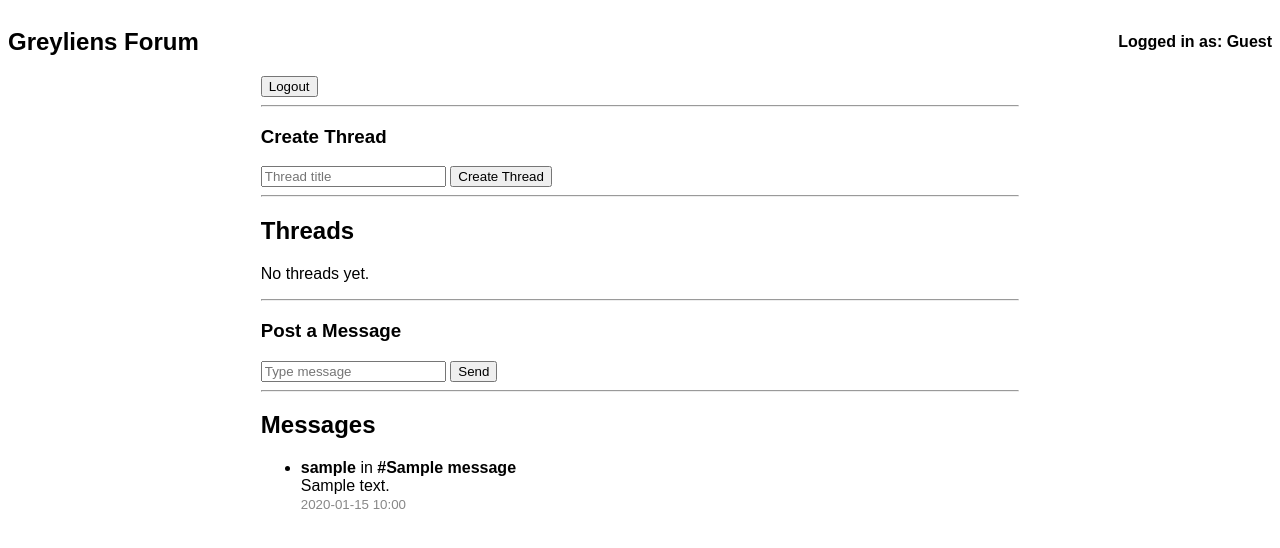
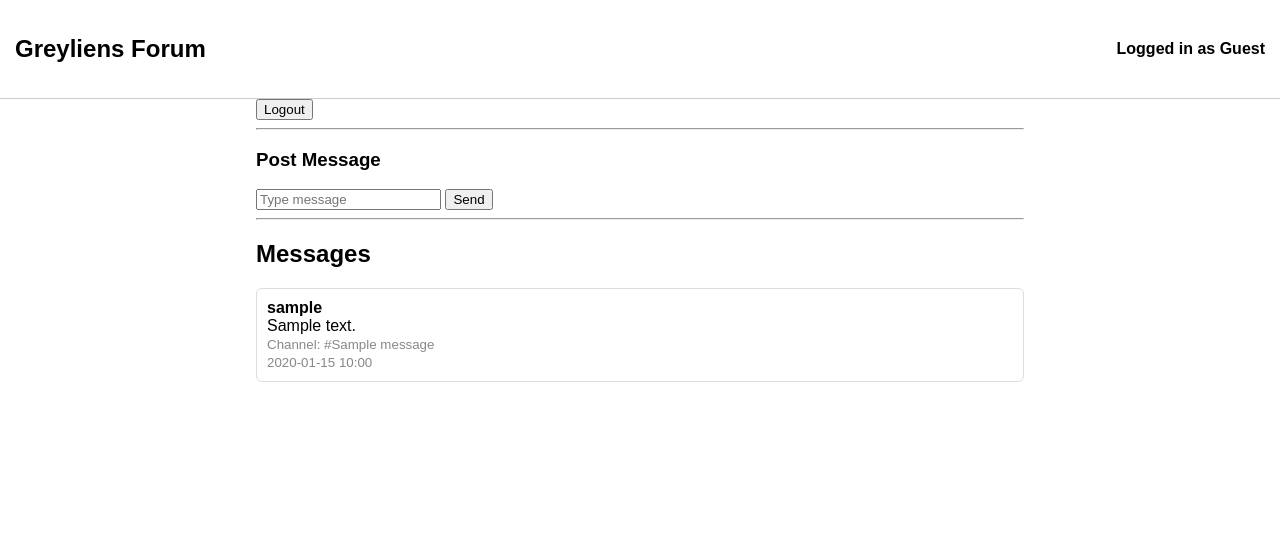
Before and after one commit to Kappibw/greyliens, a Flask app: page / in a window 1280 px wide. Shown: the top 548 px of the page. Run offline with Flask 3, Linux system fonts and the light colour scheme; the visitor is signed in with stand-in values (Sample User, id 1); a database or web service that is not in the repository returns one stand-in record (values such as "Sample title"); some libraries are stand-ins or nearby versions.

Commit message:
fix: update README and improve database configuration details; enhance app.py and forum.html for better user experience

```diff
--- a/app.py
+++ b/app.py
@@ -5,54 +5,39 @@ import os
 from db import get_conn
 from auth import get_identity
 
+# Load environment variables
 load_dotenv()
 
 app = Flask(__name__)
+
 
 # -----------------------
 # SECURITY CONFIG
 # -----------------------
 
-# Used by Flask to securely sign session cookies.
-# The value should be provided through environment variables.
+# Flask uses SECRET_KEY to securely sign session cookies.
 app.config["SECRET_KEY"] = os.getenv("SECRET_KEY")
 
-# Check if the secret key environment variable is set
 if not app.config["SECRET_KEY"]:
     raise ValueError("Environment variable 'SECRET_KEY' is not set")
-else:
-    print("SECRET_KEY is set")
-
-print("APP FILE:", os.path.abspath(__file__))
-print("TEMPLATE FOLDER:", app.template_folder)
 
 
 # -----------------------
-# HOME MESSAGES
+# HOME PAGE
 # -----------------------
 
 @app.route("/")
 def index():
     """
     Displays the forum homepage.
-    Retrieves messages with their authors and channels then render the forum page.
+
+    Retrieves messages from PostgreSQL and sends them
+    to the forum template.
     """
-
-    print("SESSION:", dict(session))
-    print("IDENTITY:", get_identity())
 
     conn = get_conn()
     cur = conn.cursor()
 
-    # Channels
-    cur.execute("""
-        SELECT id, name
-        FROM channels
-        ORDER BY id;
-    """)
-    channels = cur.fetchall()
-
-    # Messages
     cur.execute("""
         SELECT
             m.id,
@@ -61,10 +46,13 @@ def index():
             c.name,
             m.created_at
         FROM messages m
-        JOIN users u ON m.user_id = u.id
-        JOIN channels c ON m.channel_id = c.id
+        JOIN users u
+            ON m.user_id = u.id
+        JOIN channels c
+            ON m.channel_id = c.id
         ORDER BY m.id DESC;
     """)
+
     messages = cur.fetchall()
 
     cur.close()
@@ -72,7 +60,6 @@ def index():
 
     return render_template(
         "forum.html",
-        channels=channels,
         messages=messages,
         user=session.get("username"),
         identity=get_identity()
@@ -86,7 +73,8 @@ def index():
 @app.route("/send", methods=["POST"])
 def send():
     """
-    Creates a new message in the general channel.
+    Creates a new message.
+
     Only logged-in users can send messages.
     """
 
@@ -101,6 +89,7 @@ def send():
     conn = get_conn()
     cur = conn.cursor()
 
+    # Use the first available channel for MVP posting
     cur.execute("""
         SELECT id
         FROM channels
@@ -110,6 +99,8 @@ def send():
     channel = cur.fetchone()
 
     if not channel:
+        cur.close()
+        conn.close()
         return "No channel found", 500
 
     cur.execute("""
@@ -129,6 +120,7 @@ def send():
 
     return redirect("/")
 
+
 # -----------------------
 # GUEST LOGIN
 # -----------------------
@@ -136,15 +128,18 @@ def send():
 @app.route("/guest-login")
 def guest_login():
     """
-    Logs a user into the application using the guest account.
+    Logs in using the guest account.
     """
 
     conn = get_conn()
     cur = conn.cursor()
 
-    cur.execute(
-        "SELECT id FROM users WHERE username = 'guest' LIMIT 1;"
-    )
+    cur.execute("""
+        SELECT id
+        FROM users
+        WHERE username = 'guest'
+        LIMIT 1;
+    """)
 
     user = cur.fetchone()
 
@@ -158,6 +153,8 @@ def guest_login():
     session["username"] = "guest"
 
     return redirect("/")
+
+
 # -----------------------
 # LOGIN
 # -----------------------
@@ -165,9 +162,9 @@ def guest_login():
 @app.route("/login", methods=["POST"])
 def login():
     """
-    Authenticates a user by username.
-    If the username exists, the user's information is stored in session
+    Logs in a user using username.
     """
+
     username = request.form.get("username", "").strip()
 
     if not username:
@@ -179,7 +176,7 @@ def login():
     cur.execute("""
         SELECT id, username
         FROM users
-        WHERE username=%s;
+        WHERE username = %s;
     """, (username,))
 
     user = cur.fetchone()
@@ -203,10 +200,11 @@ def login():
 @app.route("/logout")
 def logout():
     """
-    Logs out the current user and clears session data.
+    Clears the current user's session.
     """
 
     session.clear()
+
     return redirect("/")
 
 
--- a/db.py
+++ b/db.py
@@ -14,8 +14,5 @@ DATABASE_URL = os.getenv("DATABASE_URL")
 if not DATABASE_URL:
     raise ValueError("DATABASE_URL is missing from .env")
 
-print("LOADED DATABASE:", DATABASE_URL)
-
-
 def get_conn():
     return psycopg2.connect(DATABASE_URL.strip())
--- a/templates/forum.html
+++ b/templates/forum.html
@@ -1,11 +1,13 @@
 <!DOCTYPE html>
 <html>
+
 <head>
     <title>Greyliens Forum</title>
 
     <style>
         body {
-            font-family: Arial;
+            font-family: Arial, sans-serif;
+            margin: 0;
         }
 
         .container {
@@ -17,149 +19,127 @@
             display: flex;
             justify-content: space-between;
             align-items: center;
-            font-weight: bold;
+            padding: 15px;
+            border-bottom: 1px solid #ccc;
         }
 
         .identity {
             font-weight: bold;
         }
 
-        .thread-box {
+        .message-box {
             border: 1px solid #ddd;
             padding: 10px;
             margin-bottom: 10px;
             border-radius: 6px;
         }
 
-        .channel {
-            color: gray;
-        }
-
         small {
             color: #888;
         }
     </style>
+
 </head>
+
 
 <body>
 
+
 <div class="top-bar">
+
     <h2>Greyliens Forum</h2>
 
-    <!-- Top-right identity display -->
+
     <div class="identity">
+
         {% if identity == "logged_out" %}
+
             Not logged in
+
+        {% elif identity == "guest" %}
+
+            Logged in as <b>Guest</b>
+
         {% else %}
-            Logged in as:
-            <b>
-                {% if identity == "guest" %}
-                    Guest
-                {% else %}
-                    {{ user }}
+
+            Logged in as <b>{{ user }}</b>
+
         {% endif %}
-            </b>
-        {% endif %}
+
     </div>
+
 </div>
+
+
 
 <div class="container">
 
-<!-- LOGIN / LOGOUT SECTION -->
+
+<!-- LOGIN SECTION -->
+
 {% if identity == "logged_out" %}
 
-    <!-- LOGIN SECTION -->
 <h3>Login</h3>
 
+
 <form method="POST" action="/login">
+
     <input
         type="text"
         name="username"
         placeholder="Username"
         required
     >
+
     <button type="submit">
         Login
     </button>
+
 </form>
+
 
 <br>
 
+
 <a href="/guest-login">
+
     <button type="button">
         Continue as Guest
     </button>
+
 </a>
+
 
 {% else %}
 
+
 <a href="/logout">
+
     <button type="button">
         Logout
     </button>
+
 </a>
+
 
 {% endif %}
 
-<hr>
 
-<!-- THREAD FORM -->
-{% if identity != "logged_out" %}
-
-    <h3>Create Thread</h3>
-
-    <form method="POST" action="/threads">
-        <input
-            type="text"
-            name="title"
-            placeholder="Thread title"
-            required
-        >
-
-        <button type="submit">
-            Create Thread
-        </button>
-    </form>
-
-{% else %}
-
-    <p>You must log in before creating threads.</p>
-
-{% endif %}
 
 <hr>
 
-<!-- THREADS -->
-<h2>Threads</h2>
 
-{% if threads %}
-
-    {% for t in threads %}
-        <div class="thread-box">
-            <h3>{{ t[1] }}</h3>
-
-            <p>{{ t[2] }}</p>
-
-            <small>
-                By {{ t[3] }} • {{ t[4] }}
-            </small>
-        </div>
-    {% endfor %}
-
-{% else %}
-
-    <p>No threads yet.</p>
-
-{% endif %}
-
-<hr>
 
 <!-- MESSAGE FORM -->
+
+<h3>Post Message</h3>
+
+
 {% if identity != "logged_out" %}
 
-    <h3>Post a Message</h3>
 
 <form method="POST" action="/send">
+
     <input
         type="text"
         name="content"
@@ -170,46 +150,88 @@
     <button type="submit">
         Send
     </button>
+
 </form>
+
 
 {% else %}
 
-    <p>You must log in before posting messages.</p>
+
+<p>
+    You must log in before posting messages.
+</p>
+
 
 {% endif %}
 
+
+
 <hr>
 
-<!-- MESSAGES -->
+
+
+<!-- MESSAGE LIST -->
+
+
 <h2>Messages</h2>
+
 
 {% if messages %}
 
-    <ul>
+
 {% for msg in messages %}
-            <li style="margin-bottom: 10px;">
-                <strong>{{ msg[2] }}</strong>
-                in
-                <strong>#{{ msg[3] }}</strong>
+
+
+<div class="message-box">
+
+
+<strong>
+    {{ msg[2] }}
+</strong>
+
 
 <br>
 
+
 {{ msg[1] }}
+
 
 <br>
 
-                <small>{{ msg[4].strftime('%Y-%m-%d %H:%M') }}</small>
-            </li>
+
+<small>
+
+    Channel: #{{ msg[3] }}
+
+    <br>
+
+    {{ msg[4].strftime('%Y-%m-%d %H:%M') }}
+
+</small>
+
+
+</div>
+
+
 {% endfor %}
-    </ul>
+
+
 
 {% else %}
 
-    <p>No messages yet.</p>
+
+<p>
+    No messages available.
+</p>
+
 
 {% endif %}
 
+
+
 </div>
 
+
 </body>
+
 </html>
```
Also changed, not shown: README.md. Lines whose indentation alone changed are shown as unchanged.
